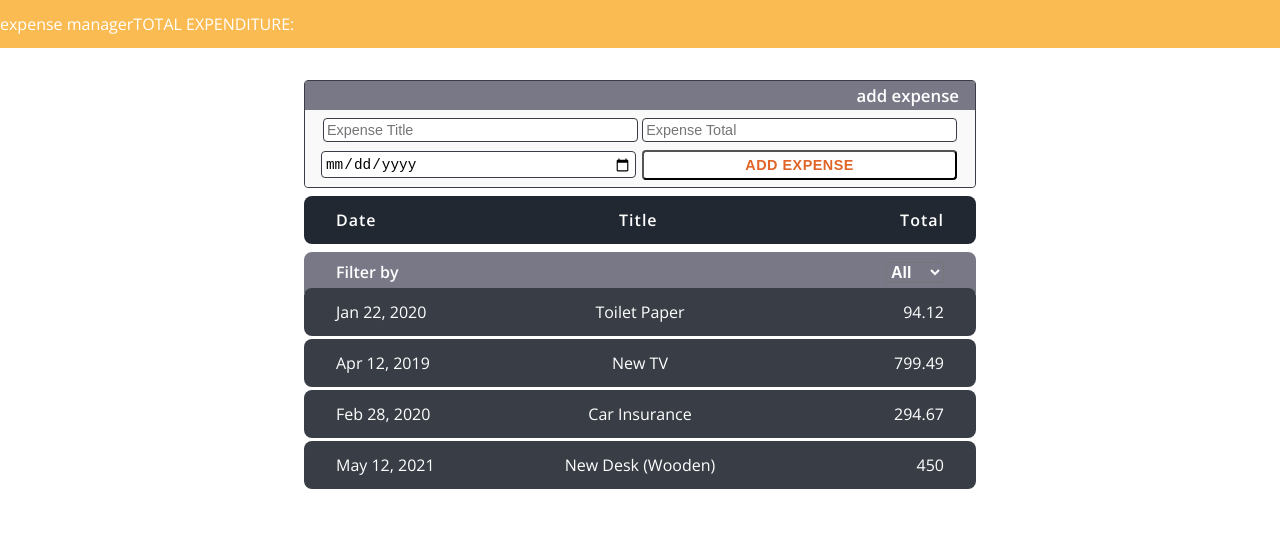
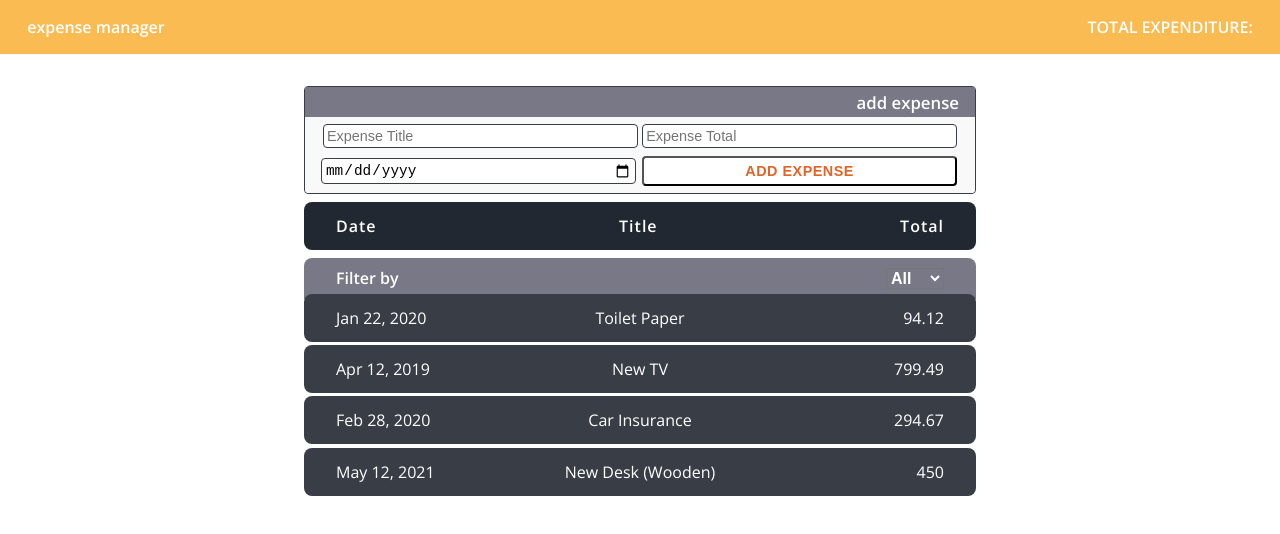
Before and after one commit to mankirats/Expense-Manager, a React (Create React App) app: page / in a window 1280 px wide. Shown: the top 534 px of the page. Built offline with nearby package versions, Linux system fonts and the light colour scheme.

Commit message:
src\Components\styledComponents.js

```diff
--- a/src/Components/styledComponents.js
+++ b/src/Components/styledComponents.js
@@ -149,12 +149,17 @@ const PageHeader = styled.div`
     width: 100%;
     display: flex;
     align-items: center;
+    padding: 1.7rem;
+    font-weight: 700;
 `;
 
 const PageTitle = styled.span`
     justify-content: center;
 `;
-const ExpenseTotalHeader = styled.span``;
+const ExpenseTotalHeader = styled.span`
+    margin-left: auto;
+    font-weight: 600;
+`;
 
 export {
     ExpenseDiv,
```
